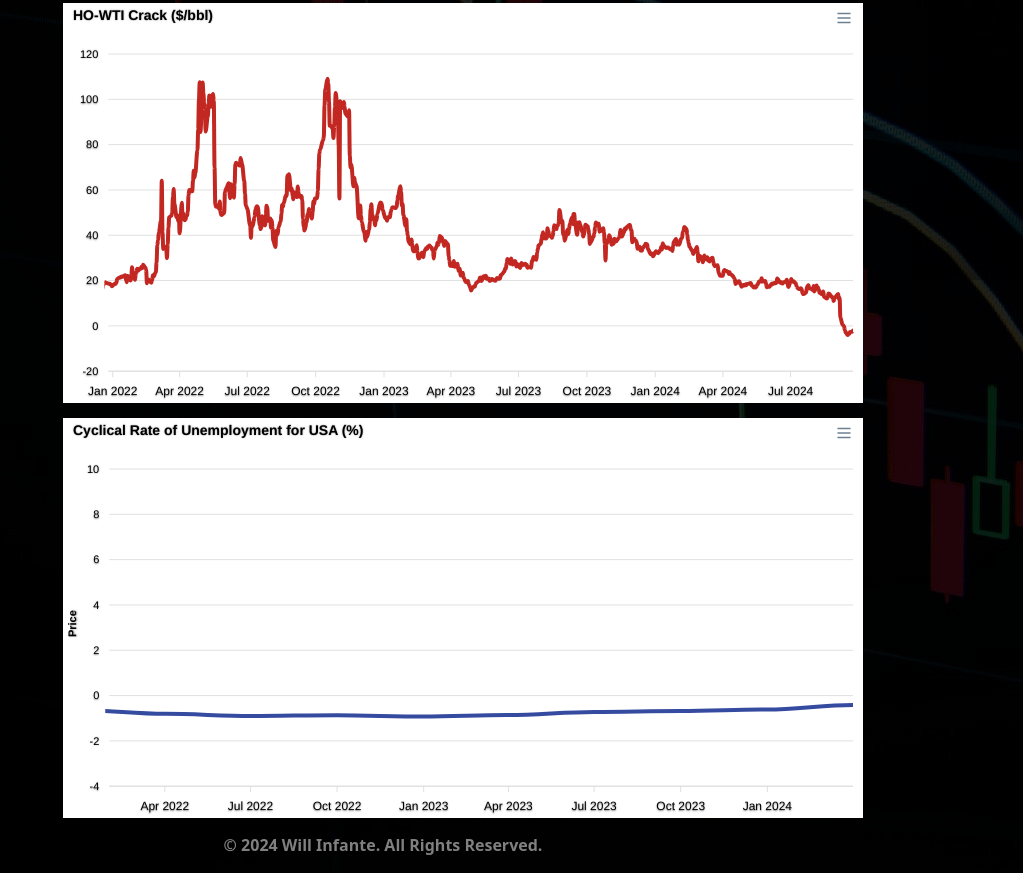
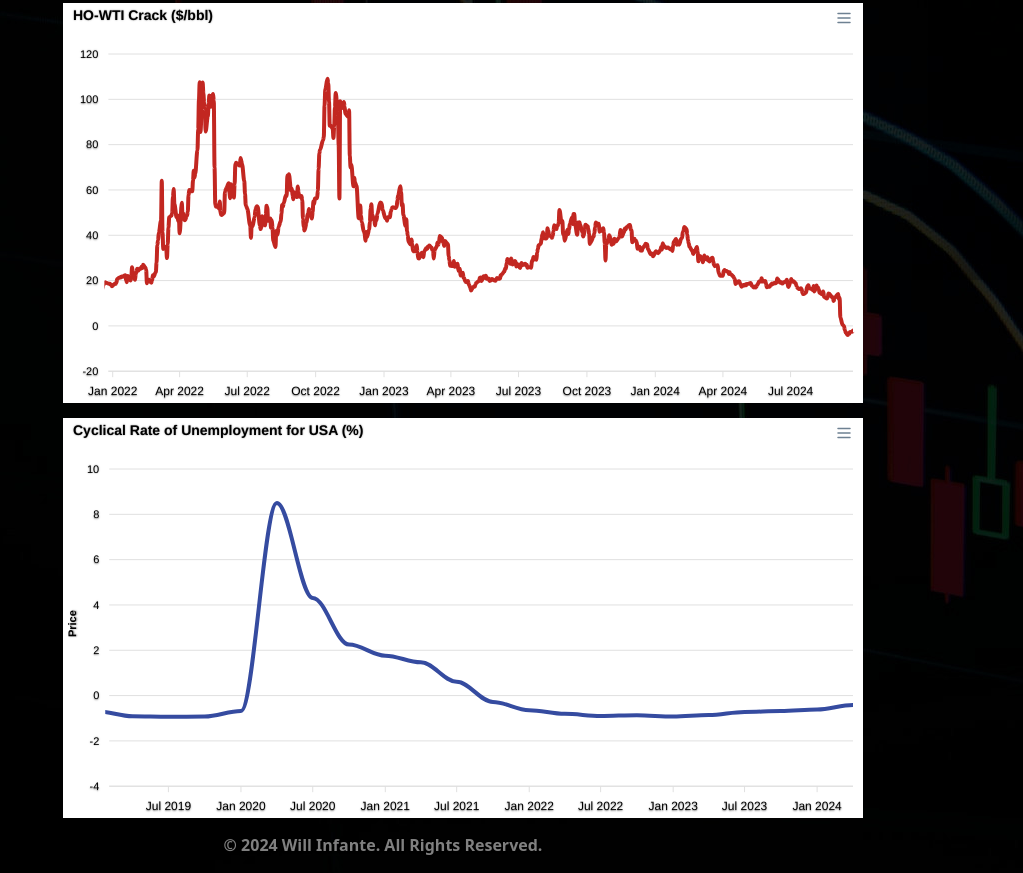
Before and after one commit to willinfante/willinfante.github.io, a plain HTML site: page indicators.html in a window 1280 px wide. Shown: the part 520-1393 px from the top of the page, without its empty margins (257-1280 px from the left). Drawn offline with nearby package versions, Linux system fonts and the light colour scheme.

Commit message:
change unemployment scale

```diff
--- a/indicators.html
+++ b/indicators.html
@@ -68,7 +68,7 @@
   var range_1 = max - min
 
   var max = new Date("2024-03-01").getTime()
-  var min = new Date("2022-01-01").getTime() // timestamp 90 days before
+  var min = new Date("2019-01-01").getTime() // timestamp 90 days before
 
   var range_uneml = max - min
   d3.csv("/data/HTRUCKSS.csv", function (data_s) {
```
